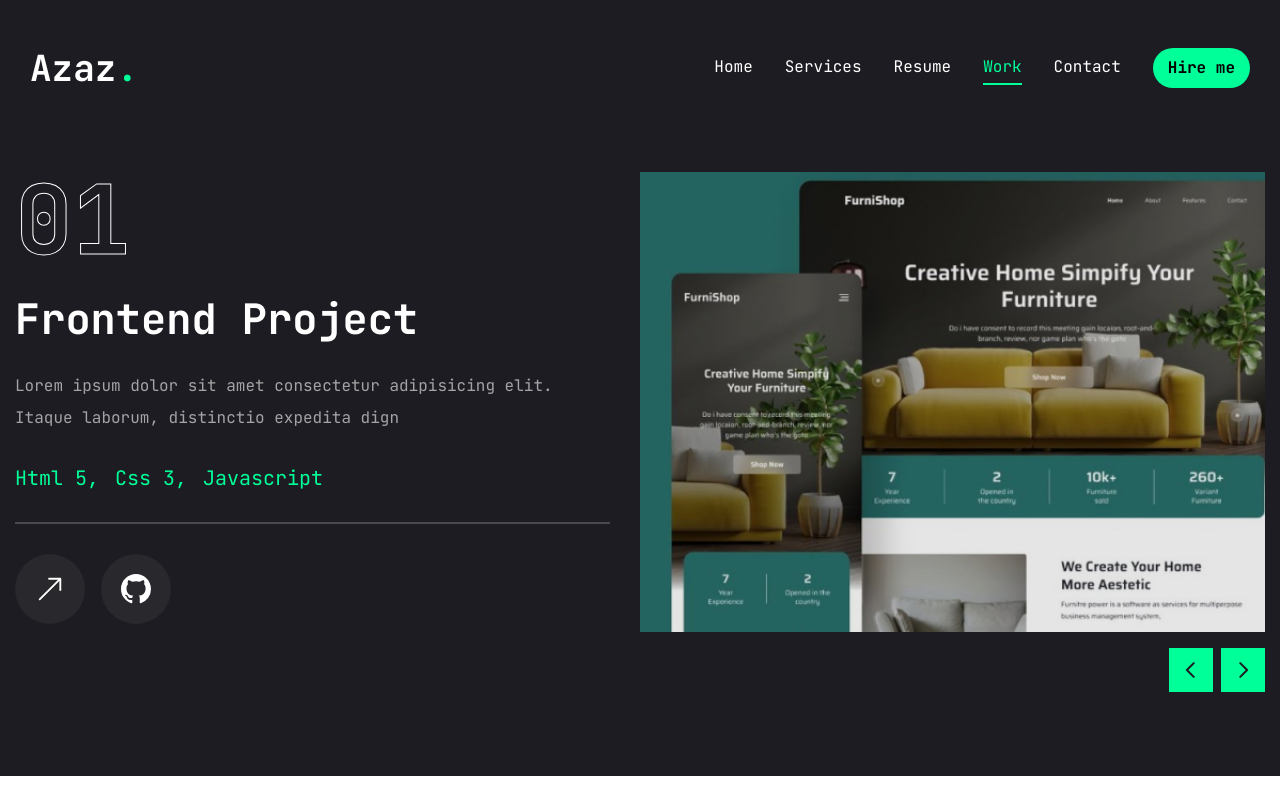
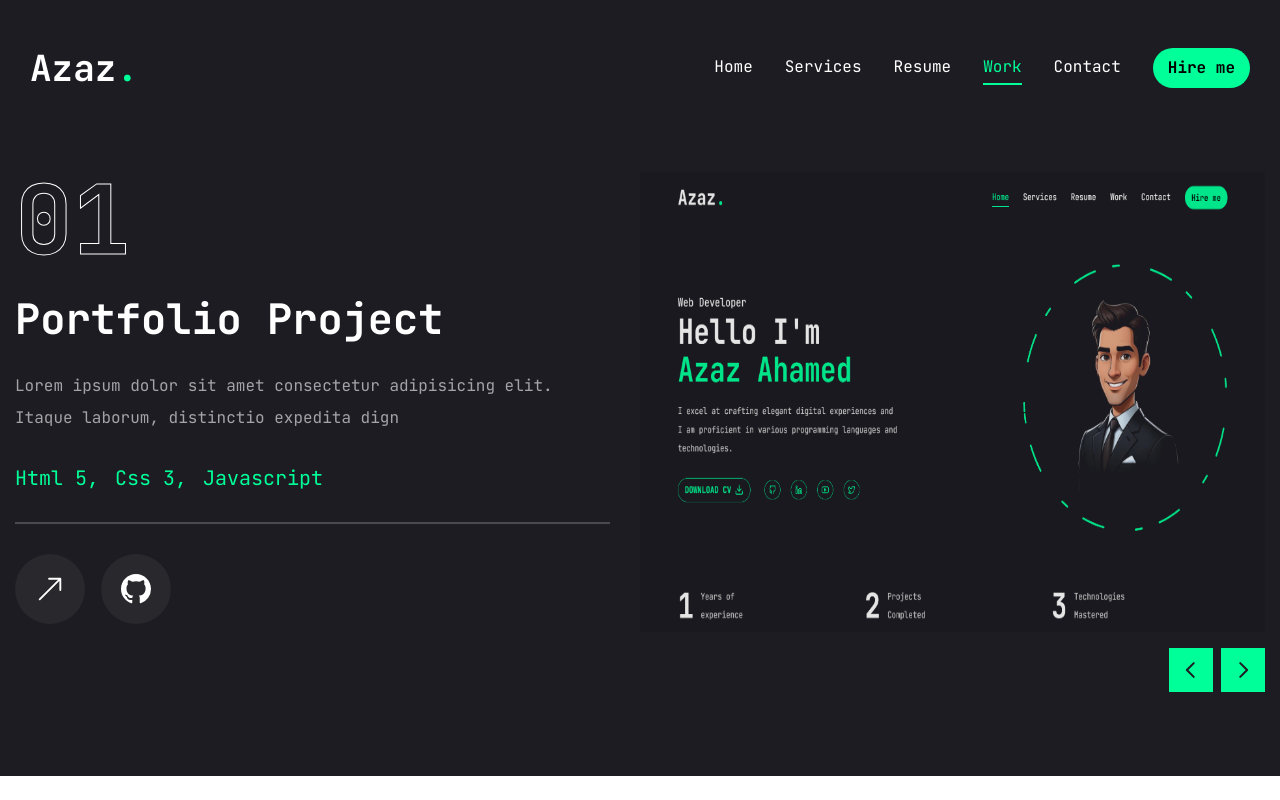
Before and after one commit to azaz7418/Portfolio, a React (Vite) app: page /work in a window 1280 px wide. Built offline with nearby package versions, Linux system fonts and the light colour scheme.

Commit message:
add project

```diff
--- a/src/layout/Layout.jsx
+++ b/src/layout/Layout.jsx
@@ -8,7 +8,7 @@ import { Outlet } from "react-router-dom";
 const Layout = () => {
   return (
     <body className=" body *:p-[15px] *:m-0 *:box-border h-full  flex flex-col">
-      <Header></Header>
+      <Header/>
         <Outlet />
       {/* <PageTransition>
       </PageTransition> */}
--- a/src/pages/Home.jsx
+++ b/src/pages/Home.jsx
@@ -14,7 +14,7 @@ const Home = () => {
           {/* text */}
 
           <div className=" text-center xl:text-left md:text-left order-2 md:order-none xl:order-none">
-            <span className=" text-xl">Web Developer</span>
+            <span className=" text-xl tracking-[6px]">Web Developer</span>
             <h1 className="h1 mb-6">
               Hello I'm <br />
               <span className=" text-accent">Azaz Ahamed</span>
--- a/src/pages/Image.jsx
+++ b/src/pages/Image.jsx
@@ -9,11 +9,12 @@ const Image = () => {
                 <motion.div
                 initial={{ opacity: 0 }}
                 animate={{ opacity: 1, transition: { delay: 1.4, duration: 0.4, ease: "easeInOut" } }}
-                className=" w-[298px] h-[298px] xl:w-[448px] md:w-[448px] xl:h-[448px] md:h-[448px] mix-blend-lighten absolute ">
+                className=" w-full h-[298px] xl:h-[448px] md:h-[448px] mix-blend-lighten absolute ">
                     <img
                     src="/image/photo.png"
                     alt="Azaz Ahamed"
-                    className=" object-contain  " />
+                    className=" object-contain  "
+                    />
                 </motion.div>
                 {/* circle */}
 
--- a/src/pages/Resume/About.jsx
+++ b/src/pages/Resume/About.jsx
@@ -9,7 +9,7 @@ const about = {
     },
     {
       fieldName: "Phone",
-      fieldValue: "(+88) 01922-880106",
+      fieldValue:  <a href="tel:+8801922 880106">(+88) 01922 880106</a>,
     },
     {
       fieldName: "Experience",
@@ -21,7 +21,7 @@ const about = {
     },
     {
       fieldName: "Email",
-      fieldValue: "azazahamed7418@gmail.com",
+      fieldValue: <a href="mailto:azazahamed7418@gmail.com">azazahamed7418@gmail.com</a>,
     },
     {
       fieldName: "Freelance",
--- a/src/pages/Social.jsx
+++ b/src/pages/Social.jsx
@@ -1,4 +1,4 @@
-import { FiGithub, FiLinkedin, FiTwitter, FiYoutube } from "react-icons/fi";
+import { FiGithub, FiLinkedin, FiTwitter } from "react-icons/fi";
 import { Link } from "react-router-dom";
 
 const socials = [
@@ -10,10 +10,10 @@ const socials = [
     icon: <FiLinkedin />,
     path: "https://www.linkedin.com/in/azaz-ahamed-534b30286/",
   },
-  {
-    icon: <FiYoutube />,
-    path: "",
-  },
+  // {
+  //   icon: <FiYoutube />,
+  //   path: "",
+  // },
   {
     icon: <FiTwitter />,
     path: "https://x.com/AzazAha52294106",
--- a/src/pages/services/Services.jsx
+++ b/src/pages/services/Services.jsx
@@ -57,12 +57,12 @@ const Services = () => {
                   <div className=" text-5xl font-extrabold text-outline text-transparent group-hover:text-outline-hover transition-all duration-500">
                     {service.num}
                   </div>
-                  <Link
+                  {/* <Link
                     to={service.href}
                     className=" w-[70px] h-[70px] rounded-full bg-white group-hover:bg-accent transition-all duration-500 flex justify-center items-center hover:-rotate-45"
                   >
                     <BsArrowDownRight className=" text-primary text-3xl" />
-                  </Link>
+                  </Link> */}
                 </div>
                 {/* title */}
                 <h2 className="text-[42px] font-bold leading-none text-white group-hover:text-accent transition-all duration-500">
--- a/src/pages/work/Work.jsx
+++ b/src/pages/work/Work.jsx
@@ -11,7 +11,7 @@ import WorkSliderButton from "./WorkSliderButton";
 const projects = [
   {
     num: "01",
-    category: "Frontend",
+    category: "Portfolio",
     title: "Project 1",
     description: "Lorem ipsum dolor sit amet consectetur adipisicing elit. Itaque laborum, distinctio expedita dign",
     stack: [
@@ -26,7 +26,7 @@ const projects = [
       },
     ],
     image: "/assets/work/thumb1.png",
-    live: "",
+    live: "https://azaz7418.netlify.app/",
     gitHub: "",
   },
   {
@@ -156,15 +156,17 @@ const Work = () => {
                       <div className=" absolute top-0 bottom-0 w-full h-full bg-black/10 z-10"></div>
                       {/* image */}
                       <div className="relative h-full w-full">
-                        <img src={project.image} alt="" className=" h-full w-full object-cover" />
+                        <img src={project.image} alt="" className=" h-full w-full " />
                       </div>
                     </div>
                   </SwiperSlide>
                 );
               })}
               {/* slider buttons */}
-              <WorkSliderButton containerStyles=" flex gap-2 absolute right-0 bottom-[calc(50%_-_22px)] z-20 xl:bottom-0 md:bottom-0 w-full justify-between xl:w-max md:w-max xl:justify-none md:justify-none" btnStyles=" bg-accent hover:bg-accent-hover text-primary text-[22px] w-[44px] h-[44px] flex justify-center items-center transition-all "/>
-
+              <WorkSliderButton
+                containerStyles=" flex gap-2 absolute right-0 bottom-[calc(50%_-_22px)] z-20 xl:bottom-0 md:bottom-0 w-full justify-between xl:w-max md:w-max xl:justify-none md:justify-none"
+                btnStyles=" bg-accent hover:bg-accent-hover text-primary text-[22px] w-[44px] h-[44px] flex justify-center items-center transition-all "
+              />
             </Swiper>
           </div>
         </div>
```
Also changed, not shown: public/assets/work/thumb1.png.
